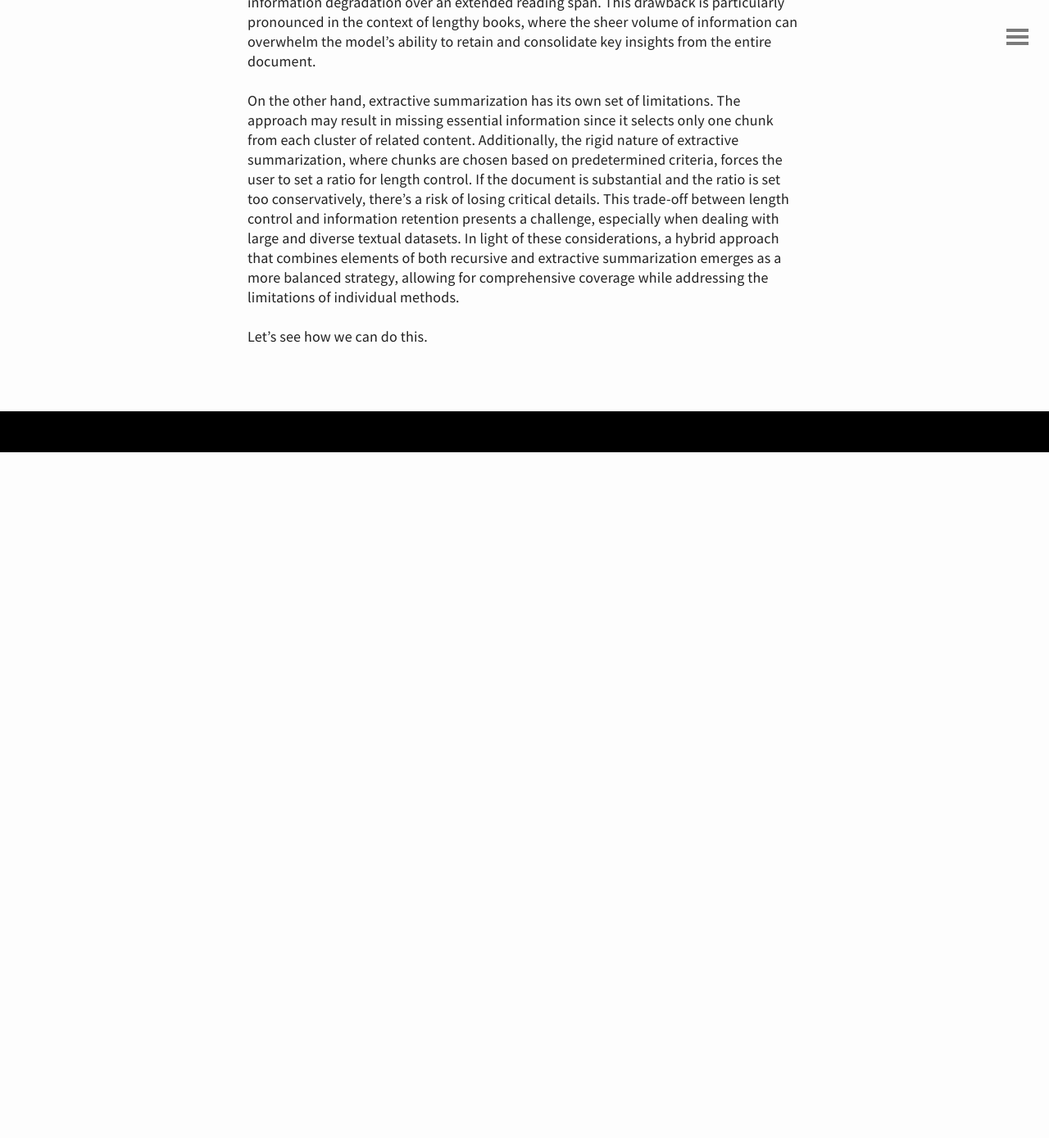
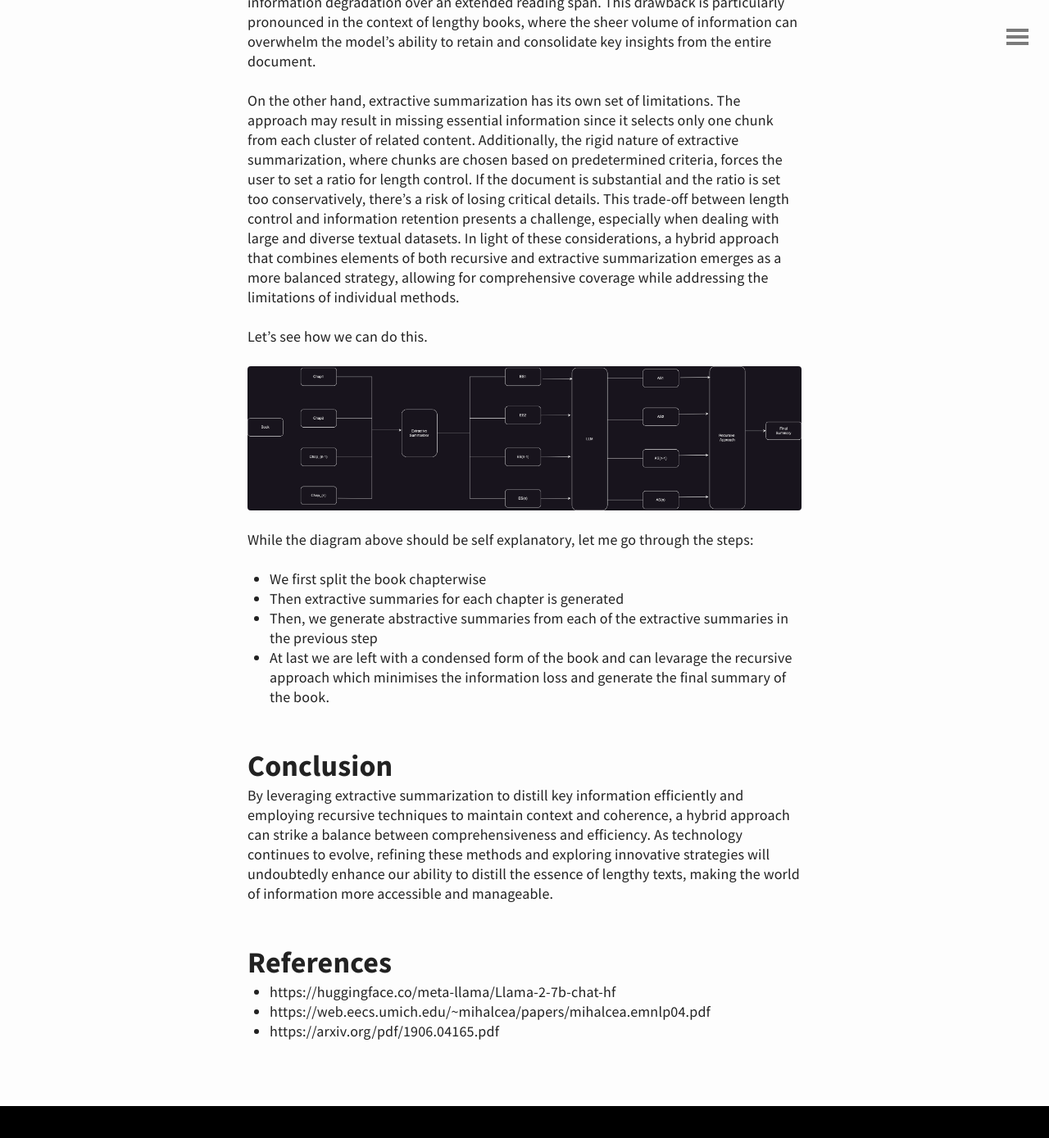
Before and after one commit to spraphul/blog, a Jekyll site: the page built from _posts/2023-11-16-book-summary.md, in a window 1280 px wide and 1400 px high, scrolled down 4963 px. Shown: the top 1389 px of the window at 82% size. Built offline with Jekyll 4.4.1, drawn with Linux system fonts in a browser that asks for light colours; before the commit the page ends 5515 px from its top, so only the background shows below that.

Commit message:
Update 2023-11-16-book-summary.md

```diff
--- a/_posts/2023-11-16-book-summary.md
+++ b/_posts/2023-11-16-book-summary.md
@@ -110,3 +110,19 @@ The recursive approach, while mirroring a human reading process, encounters a si
 On the other hand, extractive summarization has its own set of limitations. The approach may result in missing essential information since it selects only one chunk from each cluster of related content. Additionally, the rigid nature of extractive summarization, where chunks are chosen based on predetermined criteria, forces the user to set a ratio for length control. If the document is substantial and the ratio is set too conservatively, there's a risk of losing critical details. This trade-off between length control and information retention presents a challenge, especially when dealing with large and diverse textual datasets. In light of these considerations, a hybrid approach that combines elements of both recursive and extractive summarization emerges as a more balanced strategy, allowing for comprehensive coverage while addressing the limitations of individual methods.
 
 Let's see how we can do this.
+
+![combine](https://github.com/spraphul/blog/blob/gh-pages/_posts/combine.png?raw=true)
+
+While the diagram above should be self explanatory, let me go through the steps:
+- We first split the book chapterwise
+- Then extractive summaries for each chapter is generated
+- Then, we generate abstractive summaries from each of the extractive summaries in the previous step
+- At last we are left with a condensed form of the book and can levarage the recursive approach which minimises the information loss and generate the final summary of the book.
+
+## Conclusion
+By leveraging extractive summarization to distill key information efficiently and employing recursive techniques to maintain context and coherence, a hybrid approach can strike a balance between comprehensiveness and efficiency. As technology continues to evolve, refining these methods and exploring innovative strategies will undoubtedly enhance our ability to distill the essence of lengthy texts, making the world of information more accessible and manageable.
+
+## References
+- https://huggingface.co/meta-llama/Llama-2-7b-chat-hf
+- https://web.eecs.umich.edu/~mihalcea/papers/mihalcea.emnlp04.pdf
+- https://arxiv.org/pdf/1906.04165.pdf
```
